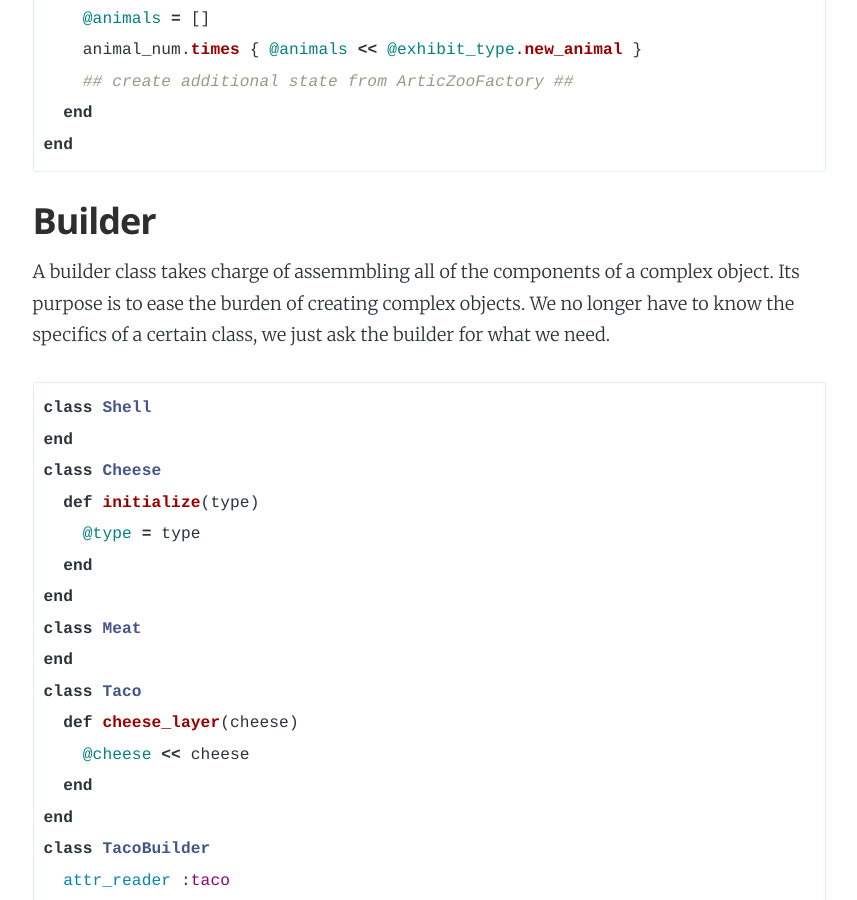
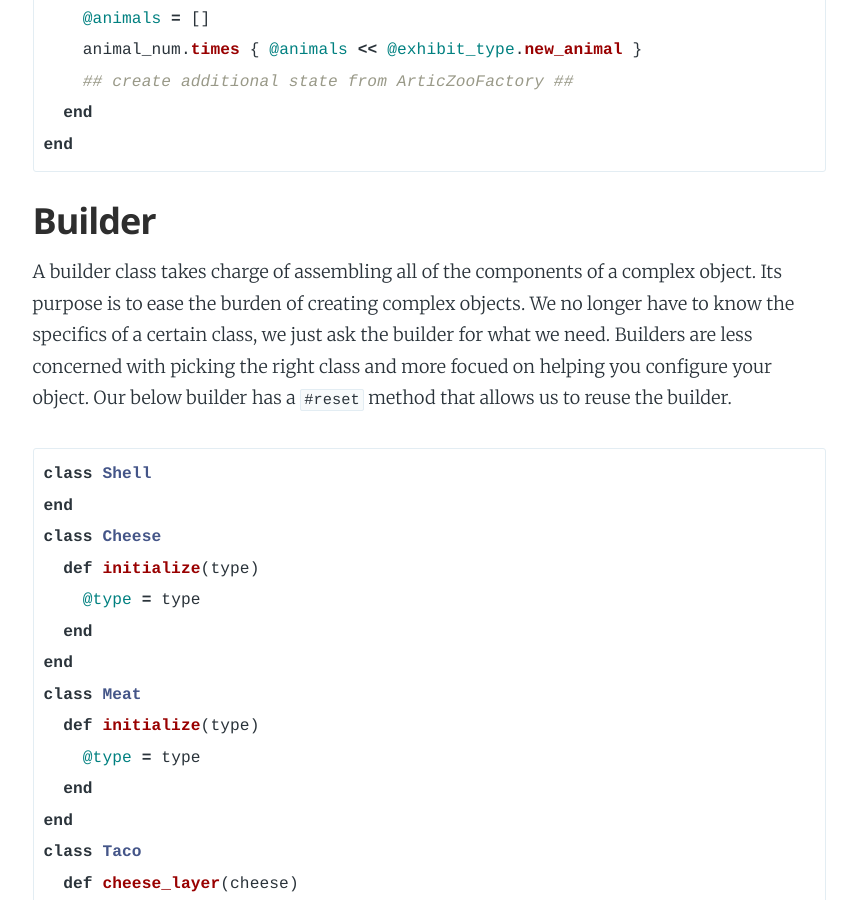
Before and after one commit to Carpk/ShawnKlein, a Jekyll site: the page built from _posts/2016-03-23-brief-intoductory-to-design-patterns.md, in a window 1280 px wide and 900 px high, scrolled down 18323 px. Shown: the whole window, without its empty margins (211-1068 px from the left). Built offline with Jekyll 4.4.1, drawn with Linux system fonts in a browser that asks for light colours; nearby versions of some CDN libraries; some web fonts are replaced; Markdown is read by kramdown in place of the engine named in the settings; some of the changed text lies outside the part shown.

`````diff
--- a/_posts/2016-03-23-brief-intoductory-to-design-patterns.md
+++ b/_posts/2016-03-23-brief-intoductory-to-design-patterns.md
@@ -514,7 +514,7 @@
 
 ##<a name="builder"></a>Builder
 
-A builder class takes charge of assemmbling all of the components of a complex object. Its purpose is to ease the burden of creating complex objects. We no longer have to know the specifics of a certain class, we just ask the builder for what we need.
+A builder class takes charge of assembling all of the components of a complex object. Its purpose is to ease the burden of creating complex objects. We no longer have to know the specifics of a certain class, we just ask the builder for what we need. Builders are less concerned with picking the right class and more focued on helping you configure your object. Our below builder has a `#reset` method that allows us to reuse the builder.
 
 ````ruby
 class Shell
@@ -525,6 +525,9 @@
   end
 end
 class Meat
+  def initialize(type)
+    @type = type
+  end
 end
 class Taco
   def cheese_layer(cheese)
@@ -536,16 +539,30 @@
   def initialize
     @taco = Taco.new
   end
+  def reset
+    @taco = Taco.new
+  end
   def add_shell
   end
-  def add_meat(beef=true)
+  def add_meat(type="beef")
+    @taco.meat = Meat.new(type)
   end
   def add_cheese(type)
     @taco.cheese_layer << Cheese.new(type)
   end
   def add_salsa(spicy=true)
   end
+  def taco
+    raise "no shell" if @taco.shell.nil? == true
+  end
 end
 ````
 
+Our builder class will allow us to use constraints when we attempt to retrieve our `taco` object. In our example above, we will throw an error if there is no shell on hour taco. Also, notice the `#reset` method, this allows us to reused the builder after creating an instance of `Taco`.
+
 ##<a name="interpreter"></a>Interpreter
+
+Parser reads in the program text and produces a data structure called abstract syntax tree.
+
+````ruby
+````
`````
Also changed, not shown: _posts/2016-03-29-the-chmod-command.md (+5 -5 lines).
